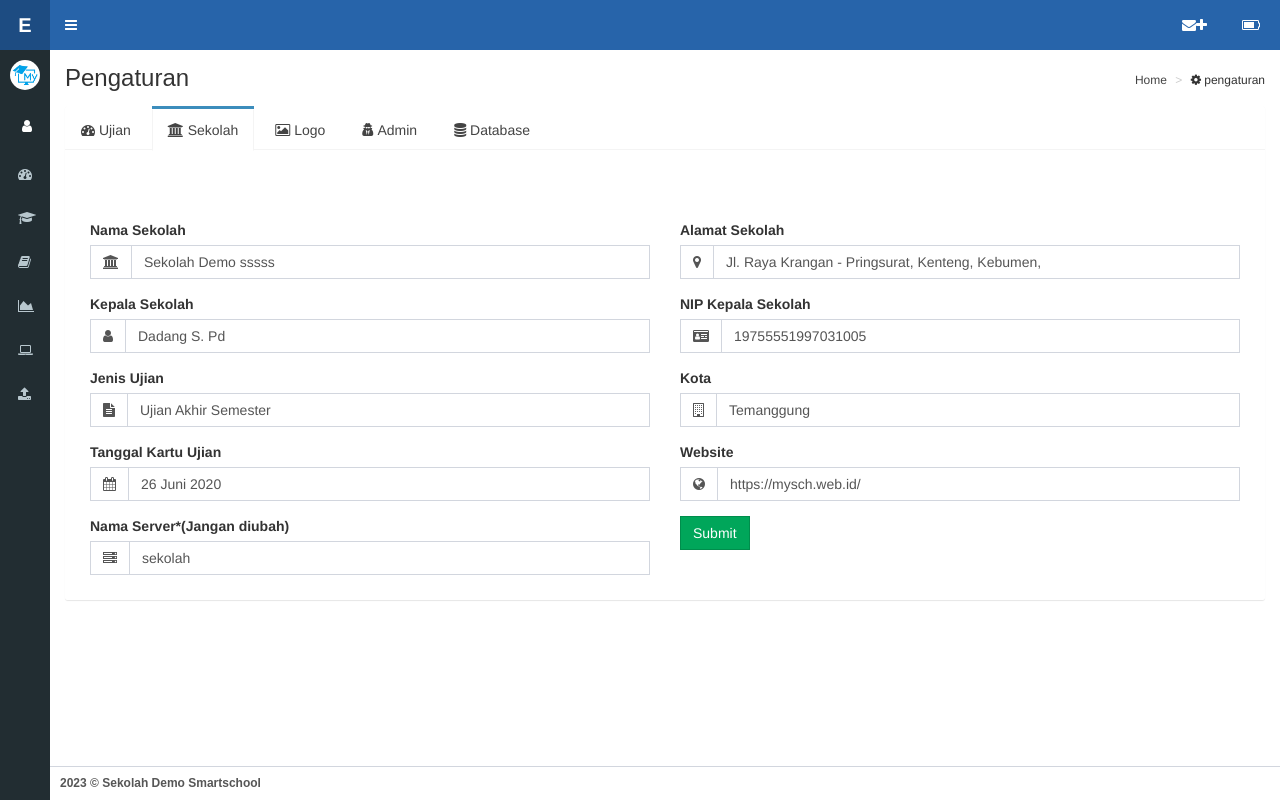
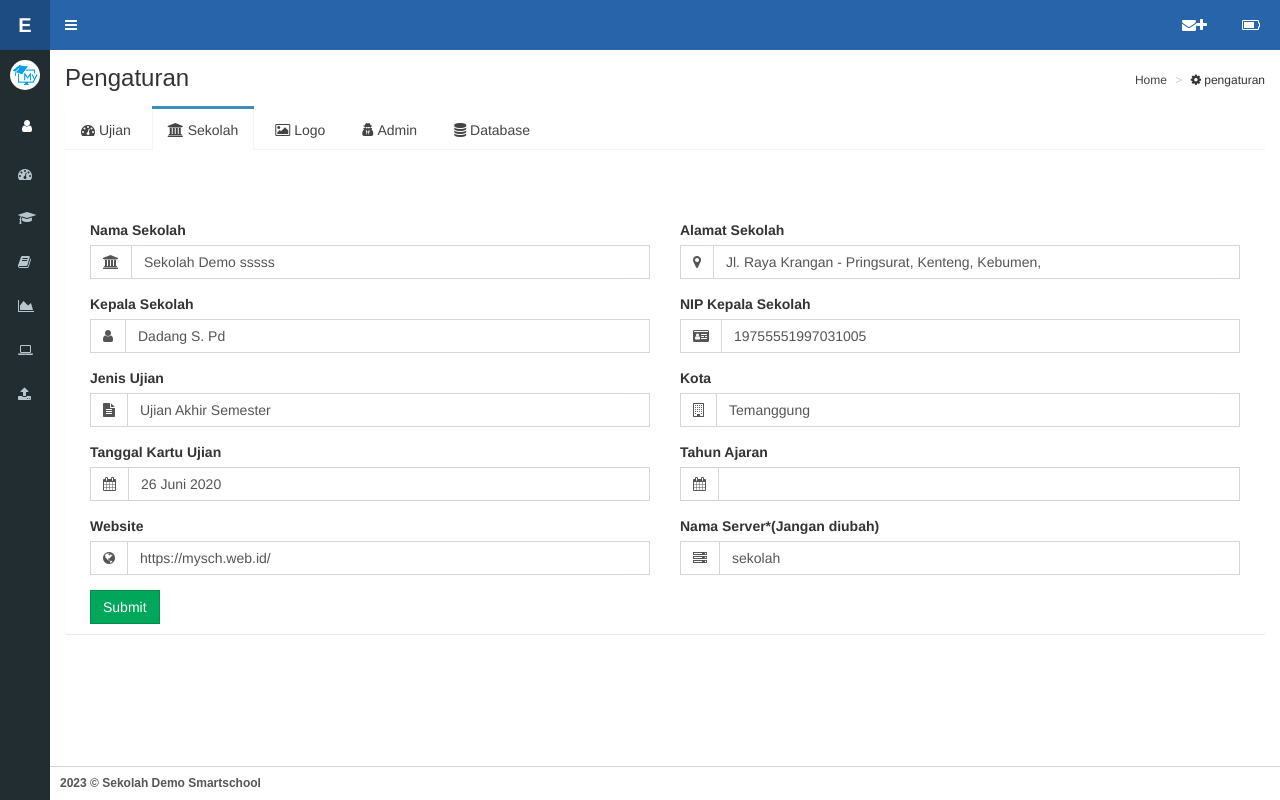
Before and after one commit to bumitekno/cbt-smartschool, a PHP site: page /on-admin/theme.php in a window 1280 px wide, after a click on "Sekolah". Run offline with PHP 8.4, Linux system fonts and the light colour scheme; the visitor is signed in with stand-in values (Sample User, id 1); data comes from the database, SQL or seed files in the repository; data that the repository does not hold is empty; some libraries are stand-ins or nearby versions.

Commit message:
update setting tahun ajaran admin

```diff
--- a/on-admin/theme.php
+++ b/on-admin/theme.php
@@ -355,7 +355,7 @@ box-shadow: -15px 0 15px -15px inset;
 									</div>
 							</div>
 					</div>
-          <div class="col-md-6">
+          			<div class="col-md-6">
         					<div class="form-group">
 								<label>Tanggal Kartu Ujian</label>
 									<div class="input-group">
@@ -363,6 +363,17 @@ box-shadow: -15px 0 15px -15px inset;
 											<i class="fa fa-calendar"></i>
 										</div>
 										<input name="tanggal" type="text" class="form-control" value="<?php echo $r['tanggal'];?>" required />
+									</div>
+							</div>
+					</div>
+					<div class="col-md-6">
+        					<div class="form-group">
+								<label>Tahun Ajaran</label>
+									<div class="input-group">
+										<div class="input-group-addon">
+											<i class="fa fa-calendar"></i>
+										</div>
+										<input name="th_ajaran" type="text" class="form-control" value="<?php echo $r['th_ajaran'];?>" required />
 									</div>
 							</div>
 					</div>
```
